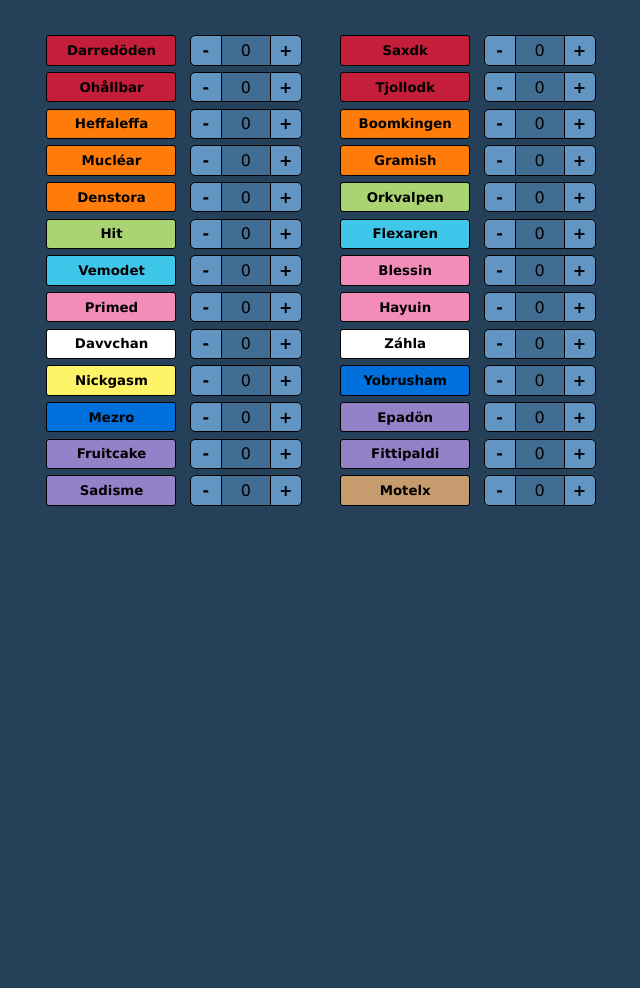
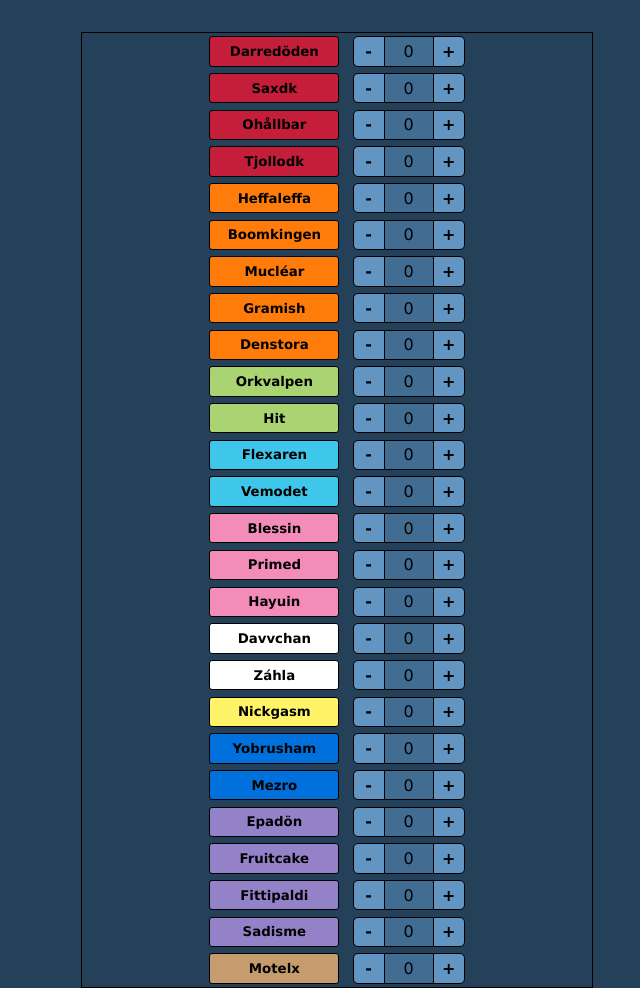
Before and after one commit to fogelmark/item-counter, a plain HTML site: page index.html in a window 1280 px wide. Shown: the whole page, without its empty margins (303-943 px from the left). Before the commit the page ends 800 px from the top, so only its background shows below. Drawn offline with Linux system fonts and the light colour scheme.

Commit message:
mer flex..

```diff
--- a/style.css
+++ b/style.css
@@ -8,18 +8,19 @@
 body {
     background-color: #25415a;
     display: flex;
-    justify-content: center;
-    align-items: center;
+    justify-content: space-evenly;
+    /* align-items: center; */
 }
 
 .main-content {
     margin-top: 2em;
     display: flex;
-    flex-direction: row;
-    justify-content: center;
-    align-items: center;
+    /* flex-direction: row; */
+    justify-content: space-around;
+    /* align-items: center; */
     flex-wrap: wrap;
-    width: 50vw;
+    width: 40%;
+    border: 1px solid;
 }
 
 .class {
@@ -84,7 +85,7 @@ input[type="text"] {
 }
 
 .plus {
-    margin-right: 2em;
+    /* margin-right: 2em; */
     border-radius: 0px 5px 5px 0px;
 }
 
```
